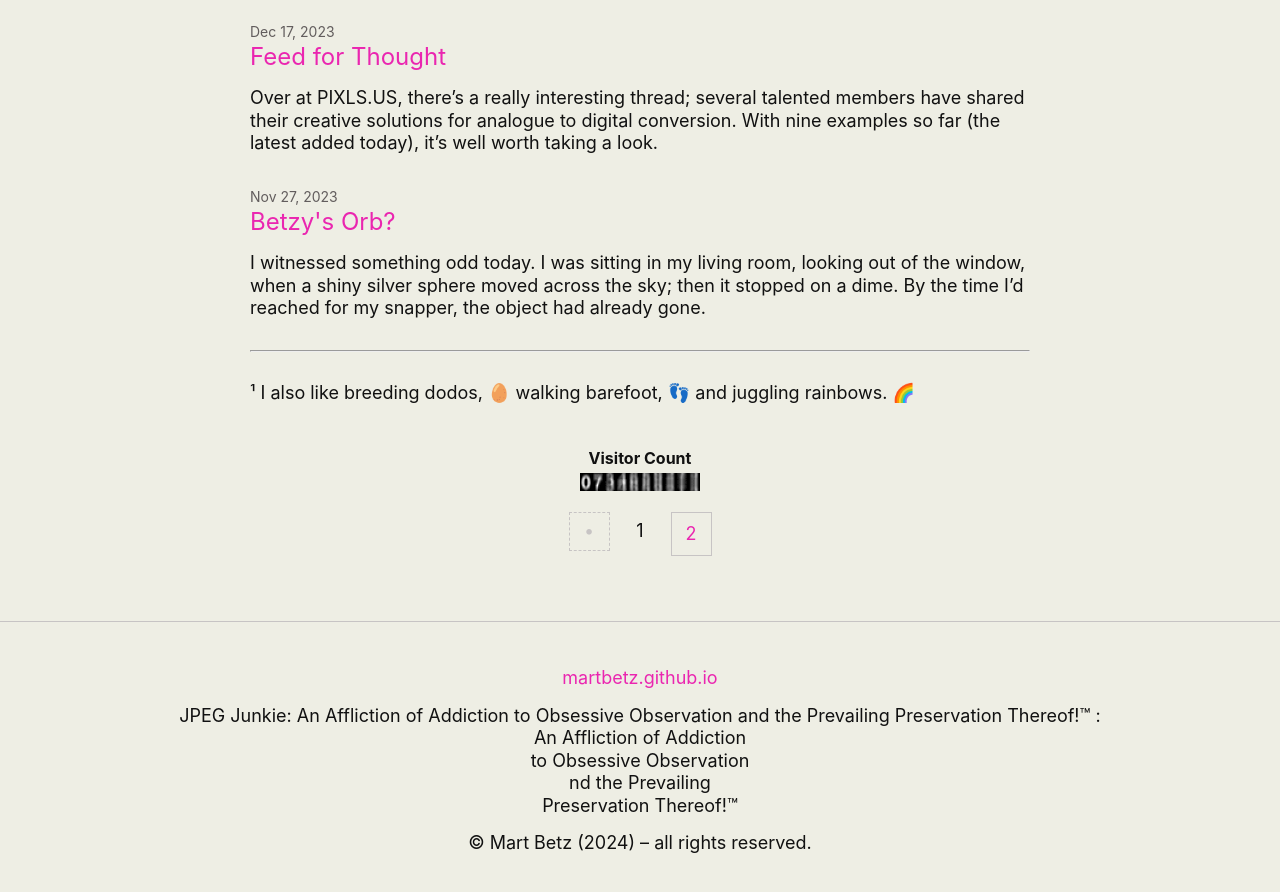
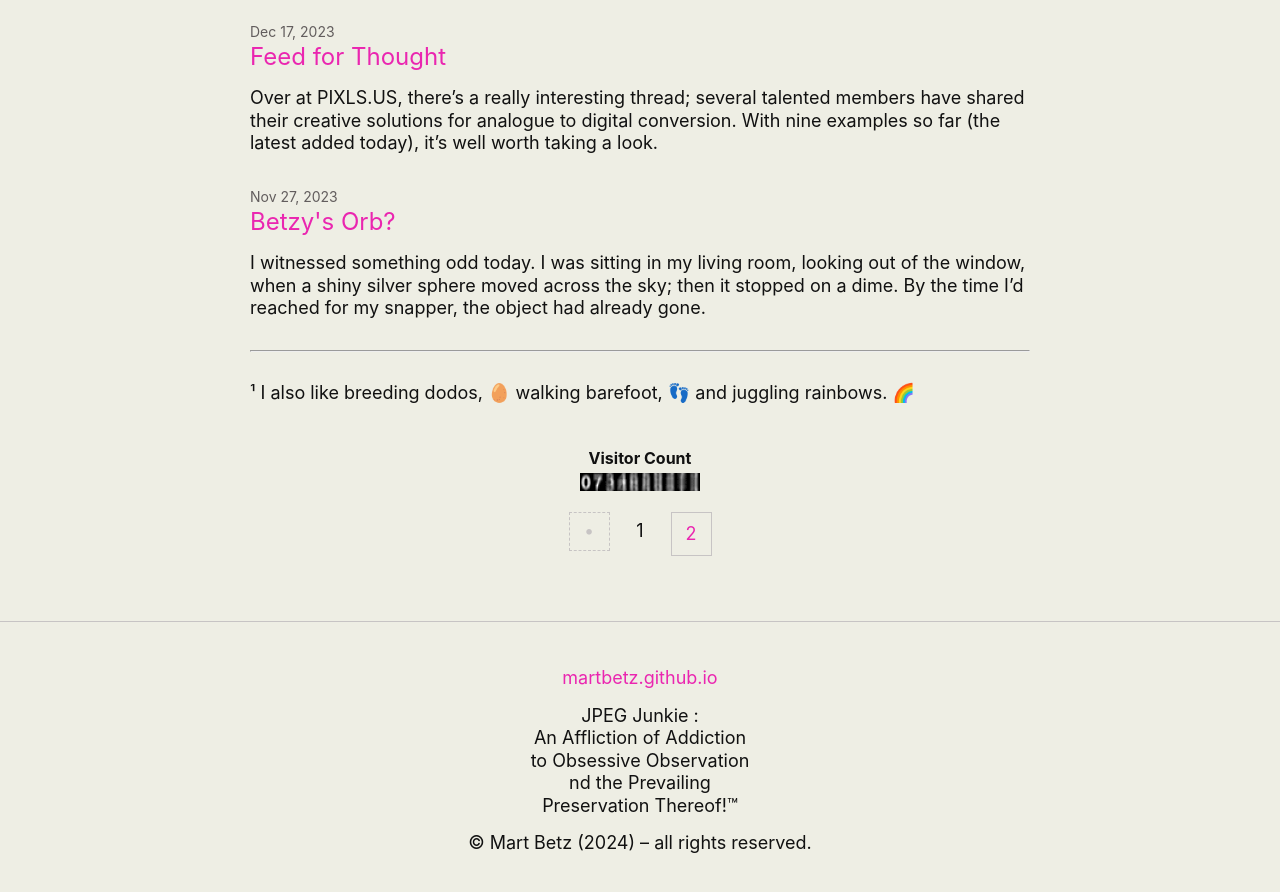
Before and after one commit to martbetz/martbetz.github.io, a Jekyll site: the page built from index.html, in a window 1280 px wide and 900 px high, scrolled down 1178 px. Shown: the top 892 px of the window. Built offline with Jekyll 4.4.1, drawn with Linux system fonts in a browser that asks for light colours; the list of posts is cut into pages by our own code.

Commit message:
Update _config.yml

```diff
--- a/_config.yml
+++ b/_config.yml
@@ -3,7 +3,7 @@
   name: Mart Betz
   email: alt.gq-fohkjjgv@yopmail.com
 description: > # this means to ignore newlines until "show_excerpts:"
-  JPEG Junkie: An Affliction of Addiction to Obsessive Observation and the Prevailing Preservation Thereof!™
+  JPEG Junkie
 
 show_excerpts: true # set to true to show excerpts on the homepage
 
```
